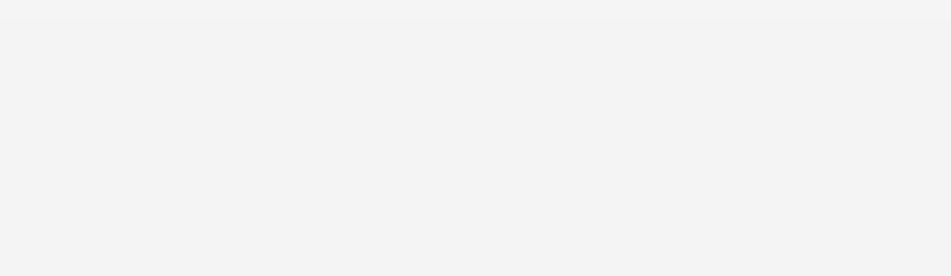
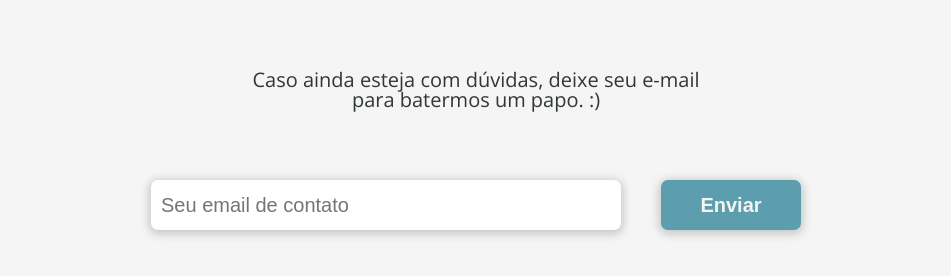
Before and after one commit to hex-g/hive-lp, a Next.js app: page / in a window 1280 px wide. Shown: the part 1473-1749 px from the top of the page, without its empty margins (164-1115 px from the left). Before the commit the page ends 1493 px from the top, so only its background shows below. Built offline with nearby package versions, Linux system fonts and the light colour scheme.

Commit message:
Add fourth section

```diff
--- /dev/null
+++ b/components/FourthSection/FourthSection.js
@@ -0,0 +1,20 @@
+import React from 'react'
+import {Section, Description, Container, TextInput, Button} from './FourthSection.style'
+
+const FourthSection = () => {
+  return (
+    <Section>
+        <Description>
+            Caso ainda esteja com dúvidas, deixe seu e-mail para batermos um papo. :)
+        </Description>
+        <Container>
+          <form>
+            <TextInput type="Text" placeholder='Seu email de contato'/>
+            <Button type="submit" value="Enviar">Enviar</Button>
+          </form>
+        </Container>
+    </Section>
+  )
+}
+
+export default FourthSection
--- /dev/null
+++ b/components/FourthSection/FourthSection.style.js
@@ -0,0 +1,54 @@
+import styled from 'styled-components'
+
+export const Section = styled.section`
+width: 100vw;
+height: 50%;
+display: flex;
+flex-direction: column;
+align-items: center;
+background-color: #F5F5F5;
+`
+
+
+export const Description = styled.p`
+  text-align: center;
+  width: 450px;
+  font-size: 20px;
+  margin: 50px 0 0 0;
+`
+
+export const Container = styled.div`
+  text-align: center;
+  width: 700px;
+  font-size: 20px;
+  margin: 50px 0 50px 0;
+`
+
+export const TextInput = styled.input`
+  text-align: left;
+  width: 450px;
+  font-size: 20px;
+  margin: 20px;
+  height: 30px;
+  padding: 10px;
+  border-radius: 7px;
+  outline: none;
+  border: none;
+  box-shadow: ${props => props.theme.buttonBoxShadow};
+`
+
+export const Button = styled.button`
+  width: 140px;
+  height: 50px;
+  border-radius: 7px;
+  box-shadow: ${props => props.theme.buttonBoxShadow};
+  text-align: center;
+  font-size: 20px;
+  margin: 20px;
+  background: ${props => props.theme.hippieBlue};
+  color: ${props => props.theme.wildSand};
+  font-weight: bold;
+  outline: none;
+  border: none;
+  cursor: pointer;
+`
--- /dev/null
+++ b/components/FourthSection/index.js
@@ -0,0 +1,3 @@
+import FourthSection from './FourthSection'
+
+export default FourthSection
--- a/pages/index.js
+++ b/pages/index.js
@@ -2,12 +2,14 @@ import React from 'react'
 import Layout from '../components/Layout'
 import FirstSection from '../components/FirstSection'
 import SecondSection from '../components/SecondSection'
+import FourthSection from '../components/FourthSection';
 
 const Index = () => {
   return (
     <Layout>
       <FirstSection />
       <SecondSection />
+      <FourthSection />
     </Layout>
   )
 }
```
